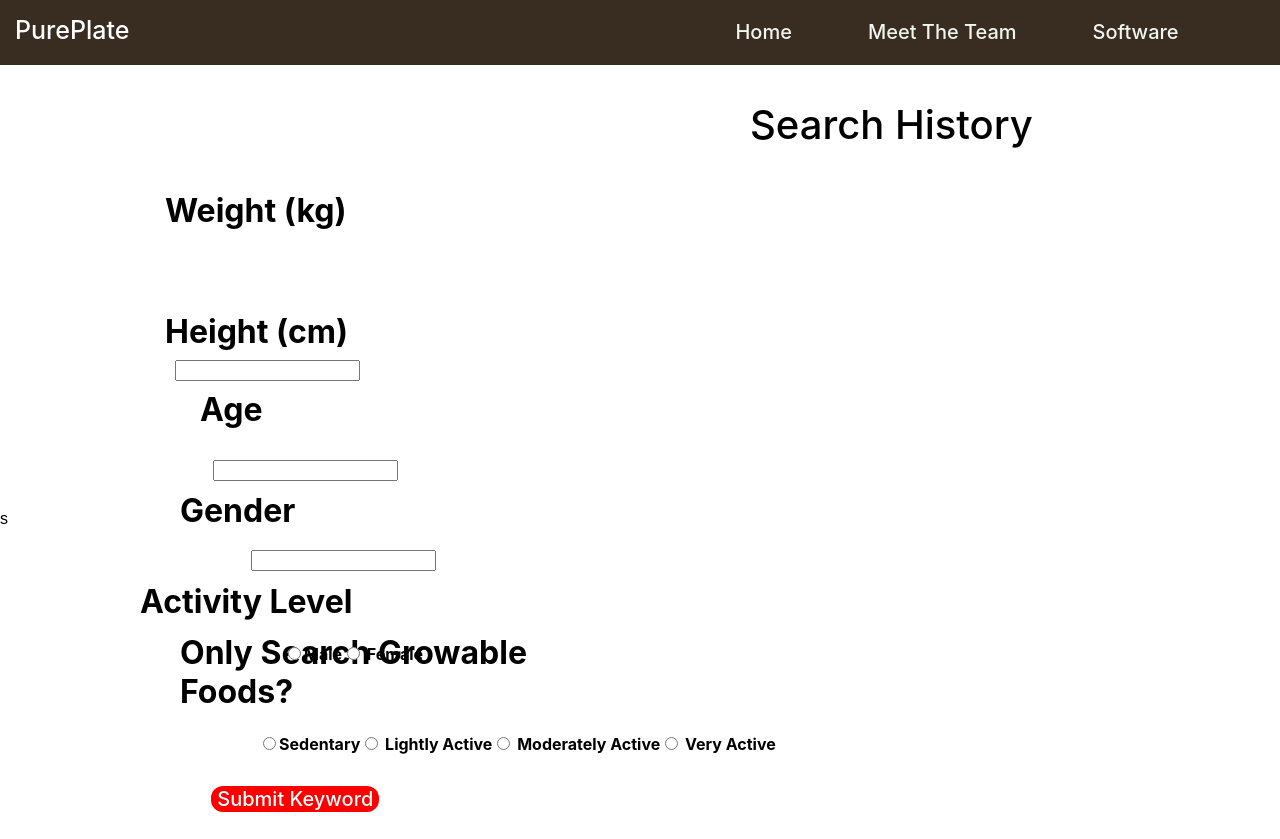
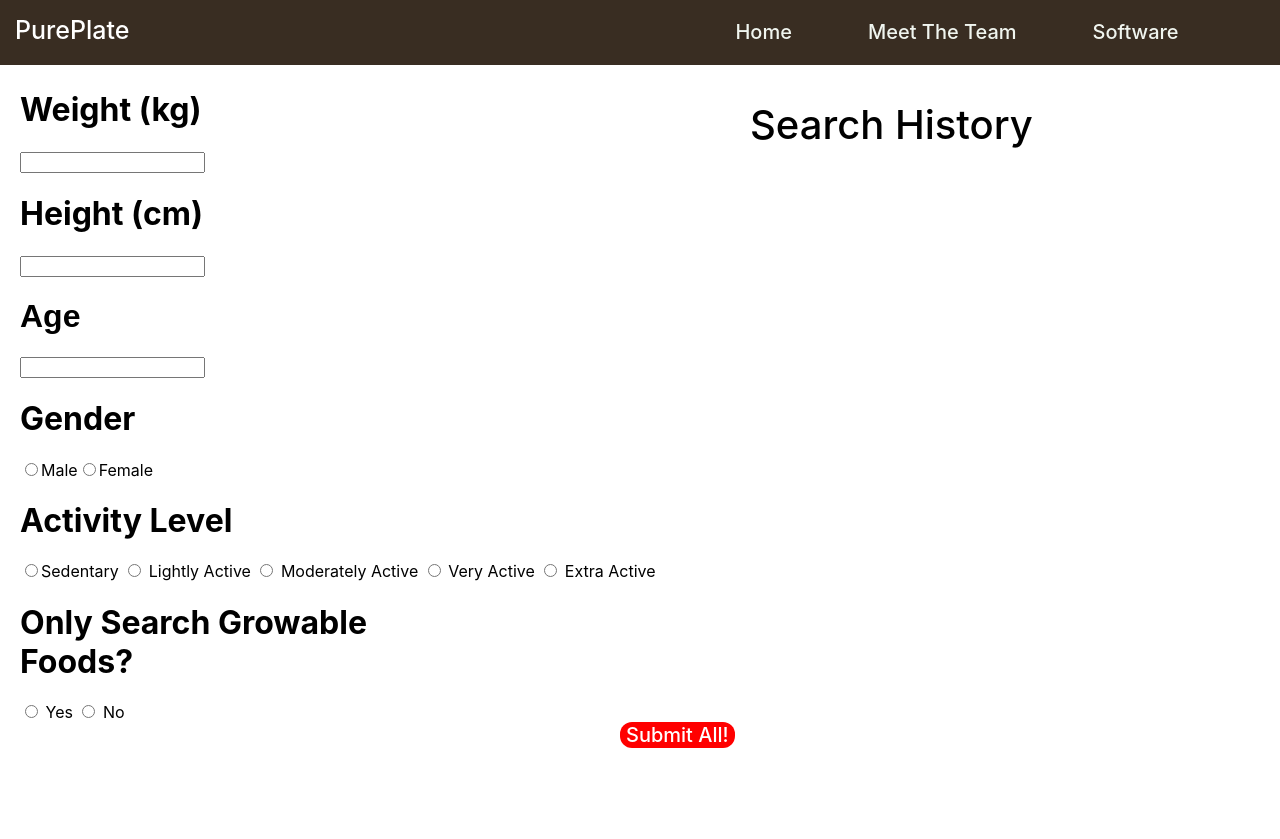
Before and after one commit to cs0320-f23/term-project-dzhu36-gchen76-wtvo-kyeh6, a React (Vite) app in the folder frontend/: page /software in a window 1280 px wide. After the commit the page ends 800 px from the top, so only its background shows below. Built offline with nearby package versions, Linux system fonts and the light colour scheme.

Commit message:
feat: fixed some styling on frontend

```diff
--- a/frontend/src/pages/AlgorithmPage/AlgorithmPage.tsx
+++ b/frontend/src/pages/AlgorithmPage/AlgorithmPage.tsx
@@ -147,25 +147,30 @@ interface REPLFunction {
     <div className="AlgorithmPage">
       <Header />
       <SearchHistory />
-      <h1 className="Age">Age</h1>
+      <div className="form-container">
+        {/* <h1 className="Age">Age</h1>
         <h1 className="Gender">Gender</h1>
         <h1 className="Weight">Weight (kg)</h1>
         <h1 className="Activity-Level">Activity Level</h1>
         <h1 className="Height">Height (cm)</h1>
-      <h1 className="Growable">Only Search Growable Foods? </h1>s
-      <h1 className="Weight-container">
+        <h1 className="Growable">Only Search Growable Foods? </h1> */}
+        <div className="Weight-container">
+          <h1>Weight (kg)</h1>
           <input id="txtbx3" onChange={handleWeightChange}></input>
           <label htmlFor="txtbx3"> </label>
-      </h1>
-      <h1 className="Height-container">
+        </div>
+        <div className="Height-container">
+          <h1>Height (cm)</h1>
           <input id="txtbx2" onChange={handleHeightChange}></input>
           <label htmlFor="txtbx2"> </label>
-      </h1>
-      <h1 className="age-container">
+        </div>
+        <div className="age-container">
+          <h1>Age</h1>
           <input id="txtbx1" onChange={handleAgeChange}></input>
           <label htmlFor="txtbx1"> </label>
-      </h1>
-      <h1 className="gender-container">
+        </div>
+        <div className="gender-container">
+          <h1>Gender</h1>
           <input
             type="radio"
             id="cb4"
@@ -174,8 +179,16 @@ interface REPLFunction {
             onChange={handleGenderChange}
           ></input>
           <label htmlFor="cb4">Male</label>
-      </h1>
-      <h1 className="gender-container">
+          <input
+            type="radio"
+            id="cb5"
+            value="Female"
+            checked={gender === "Female"}
+            onChange={handleGenderChange}
+          ></input>
+          <label htmlFor="cb4">Female</label>
+        </div>
+        {/* <h1 className="gender-container">
           <input
             type="radio"
             id="cb5"
@@ -184,9 +197,10 @@ interface REPLFunction {
             onChange={handleGenderChange}
           ></input>
           <label htmlFor="cb5"> Female </label>
-      </h1>
+        </h1> */}
         {/* <select> */}
-      <h1 className="activity-level-container">
+        <div className="activity-level-container">
+          <h1>Activity Level</h1>
           <input
             type="radio"
             id="rb1"
@@ -195,8 +209,40 @@ interface REPLFunction {
             onChange={handleActivityLevelChange}
           ></input>
           <label htmlFor="rb1">Sedentary </label>
-      </h1>
-      <h1 className="activity-level-container">
+          <input
+            type="radio"
+            id="rb2"
+            value="Lightly Active"
+            checked={activityLevel === "Lightly Active"}
+            onChange={handleActivityLevelChange}
+          ></input>
+          <label htmlFor="rb2"> Lightly Active </label>
+          <input
+            type="radio"
+            id="rb3"
+            value="Moderately Active"
+            checked={activityLevel === "Moderately Active"}
+            onChange={handleActivityLevelChange}
+          ></input>
+          <label htmlFor="rb3"> Moderately Active </label>
+          <input
+            type="radio"
+            id="rb4"
+            value="Very Active"
+            checked={activityLevel === "Very Active"}
+            onChange={handleActivityLevelChange}
+          ></input>
+          <label htmlFor="rb4"> Very Active </label>
+          <input
+            type="radio"
+            id="rb5"
+            value="Extra Active"
+            checked={activityLevel === "Extra Active"}
+            onChange={handleActivityLevelChange}
+          ></input>
+          <label htmlFor="rb5"> Extra Active </label>
+        </div>
+        {/* <h1 className="activity-level-container">
           <input
             type="radio"
             id="rb2"
@@ -235,8 +281,9 @@ interface REPLFunction {
             onChange={handleActivityLevelChange}
           ></input>
           <label htmlFor="rb5"> Extra Active </label>
-      </h1>
-      <h1 className="growable-container">
+        </h1> */}
+        <div className="growable-container">
+          <h1 className="Growable">Only Search Growable Foods? </h1>
           <input
             type="radio"
             id="rb1"
@@ -244,9 +291,7 @@ interface REPLFunction {
             checked={growable === "Yes"}
             onChange={handleGrowableChange}
           ></input>
-        <label htmlFor="rb1"> </label>
-      </h1>
-      <h1 className="growable-container">
+          <label htmlFor="rb1"> Yes </label>
           <input
             type="radio"
             id="rb2"
@@ -254,8 +299,18 @@ interface REPLFunction {
             checked={growable === "No"}
             onChange={handleGrowableChange}
           ></input>
-        <label htmlFor="rb2"> </label>
-      </h1>
+          <label htmlFor="rb2"> No </label>
+        </div>
+        {/* <h1 className="growable-container">
+          <input
+            type="radio"
+            id="rb2"
+            value="No"
+            checked={growable === "No"}
+            onChange={handleGrowableChange}
+          ></input>
+          <label htmlFor="rb2"> No </label>
+        </h1> */}
         <button
           aria-label="Submit Button"
           id="Submit_Button"
@@ -263,8 +318,9 @@ interface REPLFunction {
           onClick={() => handleSubmit()}
           value="Save"
         >
-        Submit Keyword
+          Submit All!
         </button>
+      </div>
     </div>
   );
 }
--- /dev/null
+++ b/frontend/src/pages/AlgorithmPage/MockedResults.tsx
@@ -0,0 +1,5 @@
+const recommendationData = [
+  ["fiji", "apples"],
+  ["mackintosh", "apples"],
+  ["Apple", "is", "too", "expensive"],
+];
--- a/frontend/src/styles/main.css
+++ b/frontend/src/styles/main.css
@@ -203,11 +203,21 @@ h4 {
   height: auto;
 }
 
+
+/**Algorithms Page*/
+.form-container{
+  display: flex;
+  flex-direction: column;
+  align-items: flex-start; /* Align items to the start of the container */
+  padding: 20px; /* Adjust as needed */
+  width: 50%;
+}
+
 .activity-level-container {
   display: inline-block;
   font-family: BlinkMacSystemFont, Segoe UI, Roboto, Oxygen, Ubuntu, Cantarell,
     Fira Sans, Droid Sans, Helvetica Neue, sans-serif;
-  transform: translate(-445px, 225px);
+  /* transform: translate(-445px, 225px); */
 }
 .activity-level-container label {
   cursor: pointer;
@@ -224,7 +234,7 @@ input [type="radio"] :checked {
     Fira Sans, Droid Sans, Helvetica Neue, sans-serif;
   color: rgb(0, 0, 0);
   width: 400px;
-  transform: translate(140px, 330px);
+  /* transform: translate(140px, 330px); */
 }
 
 /* GENDER */
@@ -233,13 +243,13 @@ input [type="radio"] :checked {
     Fira Sans, Droid Sans, Helvetica Neue, sans-serif;
   color: rgb(0, 0, 0);
   width: 400px;
-  transform: translate(180px, 360px);
+  /* transform: translate(180px, 360px); */
 }
 .gender-container {
   font-family: BlinkMacSystemFont, Segoe UI, Roboto, Oxygen, Ubuntu, Cantarell,
     Fira Sans, Droid Sans, Helvetica Neue, sans-serif;
   display: inline-block;
-  transform: translate(-280px, 135px);
+  /* transform: translate(-280px, 135px); */
 }
 .gender-container label {
   cursor: pointer;
@@ -258,12 +268,12 @@ input [type="radio"] :checked {
     Fira Sans, Droid Sans, Helvetica Neue, sans-serif;
   color: rgb(0, 0, 0);
   width: 400px;
-  transform: translate(200px, 320px);
+  /* transform: translate(200px, 320px); */
 }
 
 .age-container {
   display: inline-block;
-  transform: translate(-127px, 40px);
+  /* transform: translate(-127px, 40px); */
 }
 .age-container label {
   cursor: pointer;
@@ -279,14 +289,14 @@ input [type="radio"] :checked {
     Fira Sans, Droid Sans, Helvetica Neue, sans-serif;
   color: rgb(0, 0, 0);
   width: 400px;
-  transform: translate(165px, 0px);
+  /* transform: translate(165px, 0px); */
 }
 
 .Height-container {
   font-family: BlinkMacSystemFont, Segoe UI, Roboto, Oxygen, Ubuntu, Cantarell,
     Fira Sans, Droid Sans, Helvetica Neue, sans-serif;
   display: inline-block;
-  transform: translate(20px, -50px);
+  /* transform: translate(20px, -50px); */
 }
 .Height-container label {
   cursor: pointer;
@@ -302,14 +312,14 @@ input [type="radio"] :checked {
     Fira Sans, Droid Sans, Helvetica Neue, sans-serif;
   color: rgb(0, 0, 0);
   width: 400px;
-  transform: translate(165px, 0px);
+  /* transform: translate(165px, 0px); */
 }
 
 .Weight-container {
   font-family: BlinkMacSystemFont, Segoe UI, Roboto, Oxygen, Ubuntu, Cantarell,
     Fira Sans, Droid Sans, Helvetica Neue, sans-serif;
   display: inline-block;
-  transform: translate(167px, -150px);
+  /* transform: translate(167px, -150px); */
 }
 .Weight-container label {
   cursor: pointer;
@@ -325,13 +335,13 @@ input [type="radio"] :checked {
     Fira Sans, Droid Sans, Helvetica Neue, sans-serif;
   color: rgb(0, 0, 0);
   width: 400px;
-  transform: translate(180px, 260px);
+  /* transform: translate(180px, 260px); */
 }
 .growable-container {
   font-family: BlinkMacSystemFont, Segoe UI, Roboto, Oxygen, Ubuntu, Cantarell,
     Fira Sans, Droid Sans, Helvetica Neue, sans-serif;
   display: inline-block;
-  transform: translate(-280px, 35px);
+  /* transform: translate(-280px, 35px); */
 }
 .growable-container label {
   cursor: pointer;
@@ -361,13 +371,13 @@ input [type="radio"] :checked {
   font-weight: 500;
   font-family: BlinkMacSystemFont, Segoe UI, Roboto, Oxygen, Ubuntu, Cantarell,
     Fira Sans, Droid Sans, Helvetica Neue, sans-serif;
-  margin-right: 5%;
-  margin-top: 0%;
-  border: 0ch;
-  border-radius: 12px;
-  display: flexbox;
+  /* margin-right: 5%; */
+  /* margin-top: 0%; */
+  /* border: 0ch; */
+  /* border-radius: 12px; */
+  /* display: flexbox; */
   color: rgb(255, 255, 255);
-  transform: translate(50px, 200px);
+  /* transform: translate(50px, 200px); */
 }
 
 #Submit_Button:hover {
```
Lines whose indentation alone changed are shown as unchanged.
